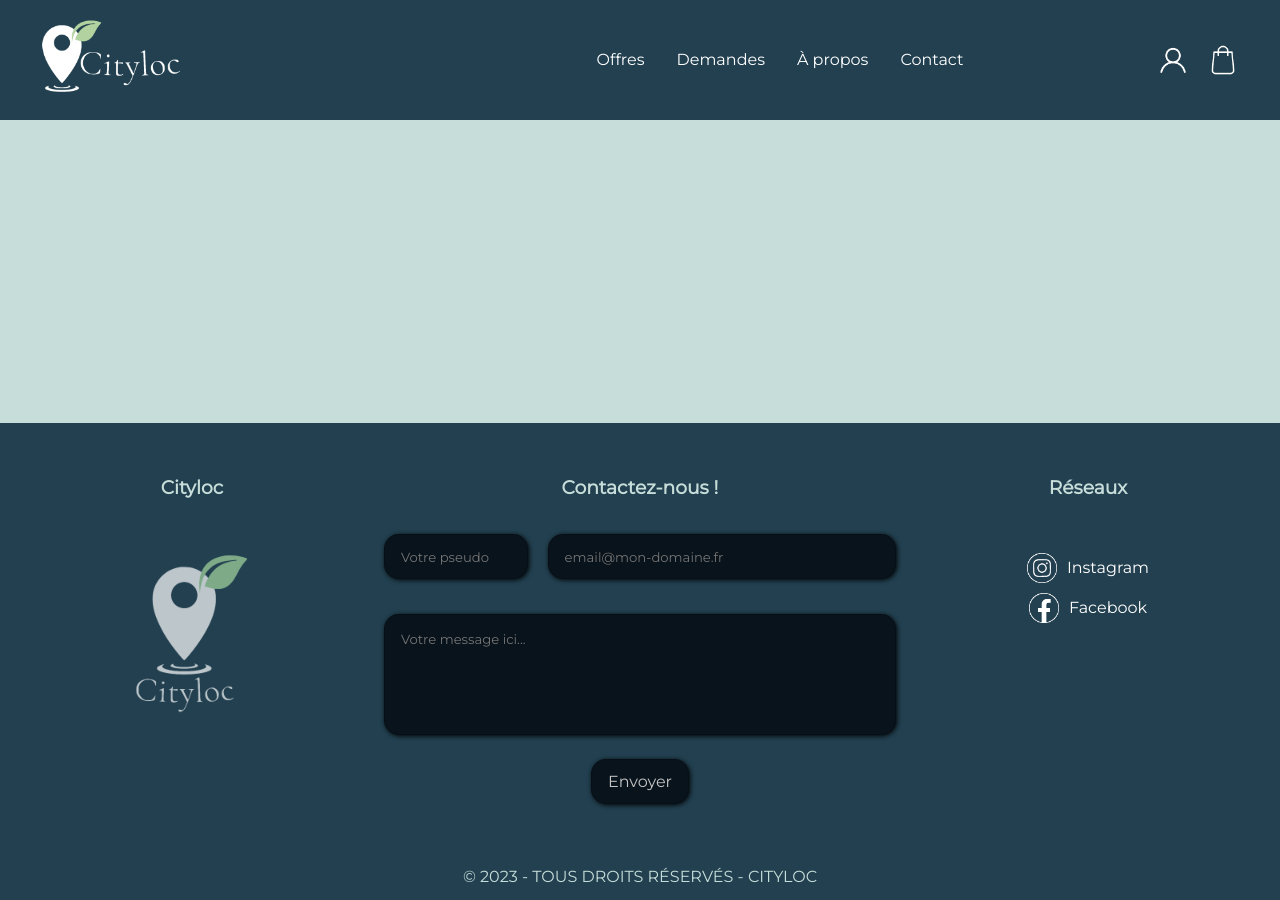
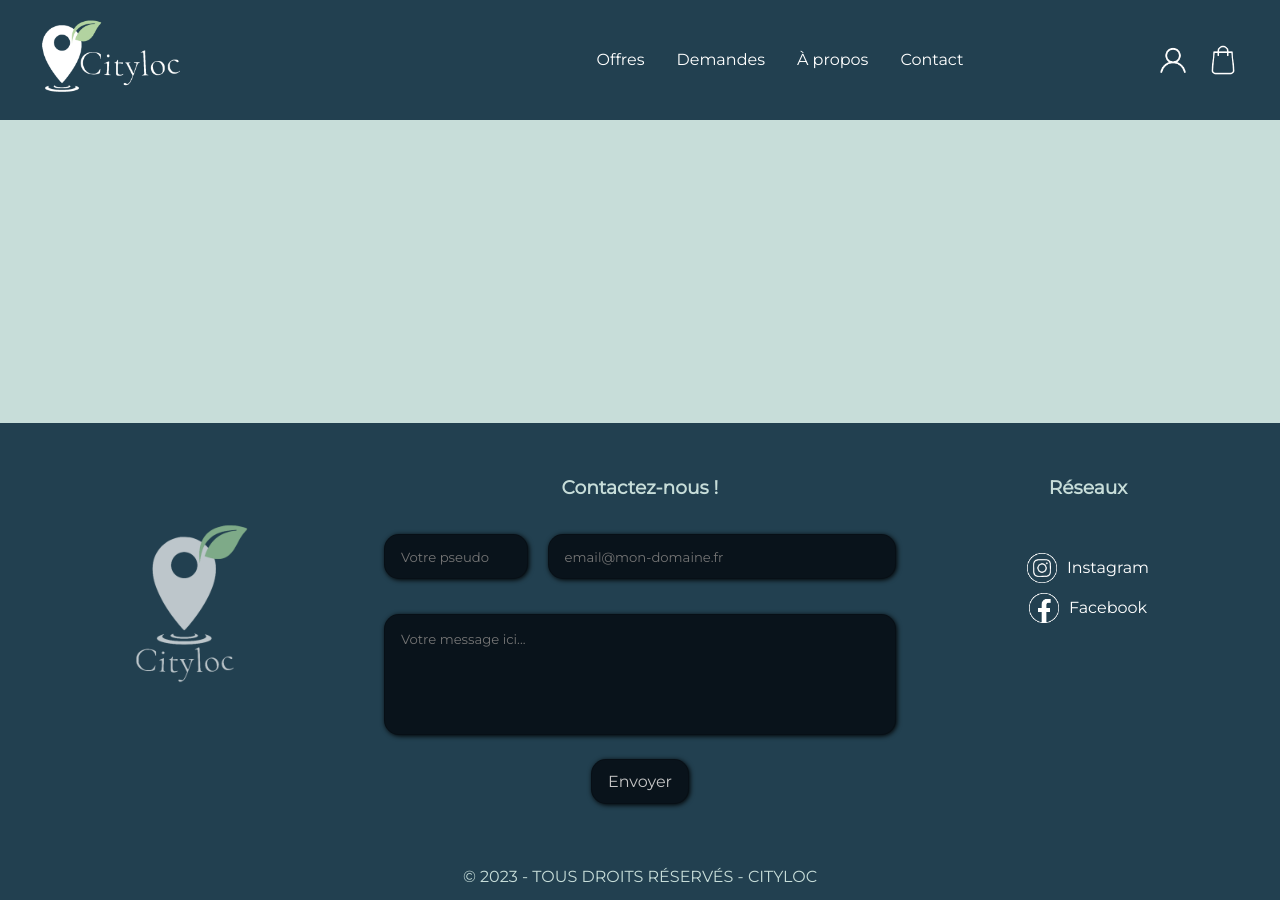
Before and after one commit to TabLockFR/cityloc-base, a Jekyll site: the page built from index.html, in a window 1280 px wide and 900 px high, scrolled down 537 px. Built offline with Jekyll 4.4.1, drawn with Linux system fonts in a browser that asks for light colours.

Commit message:
Update footer.html

```diff
--- a/_includes/footer.html
+++ b/_includes/footer.html
@@ -1,7 +1,7 @@
 <footer>
   <div class="containerFooter">
     <div class="colFoot1">
-      <h3>Cityloc</h3>
+      <h3></h3>
       <img src="https://tablockfr.github.io/cityloc-base/imgs/logo-cityloc-400.png" style="width: 50%; opacity: 0.7;">
     </div>
     <div class="colFoot2">
```
